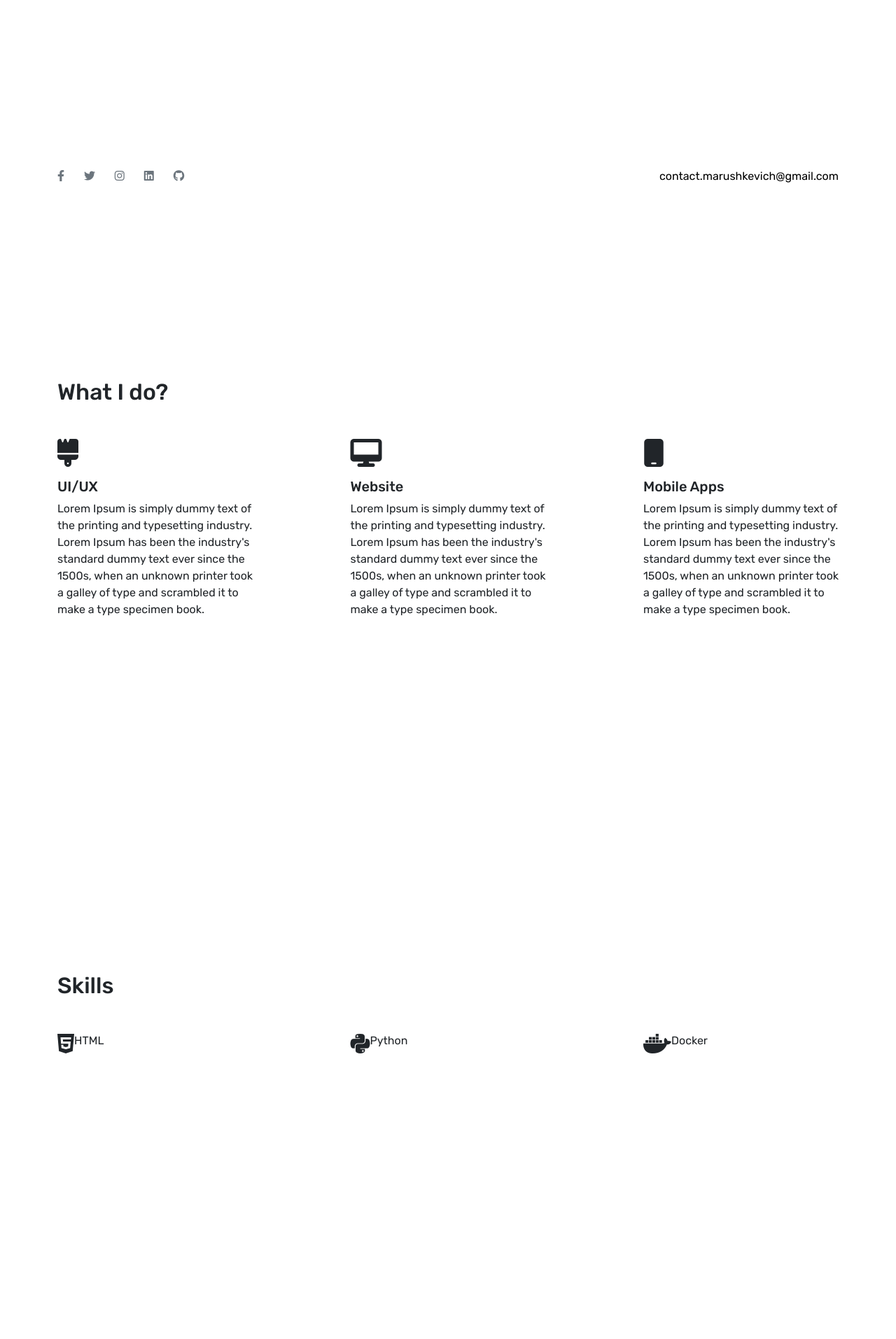
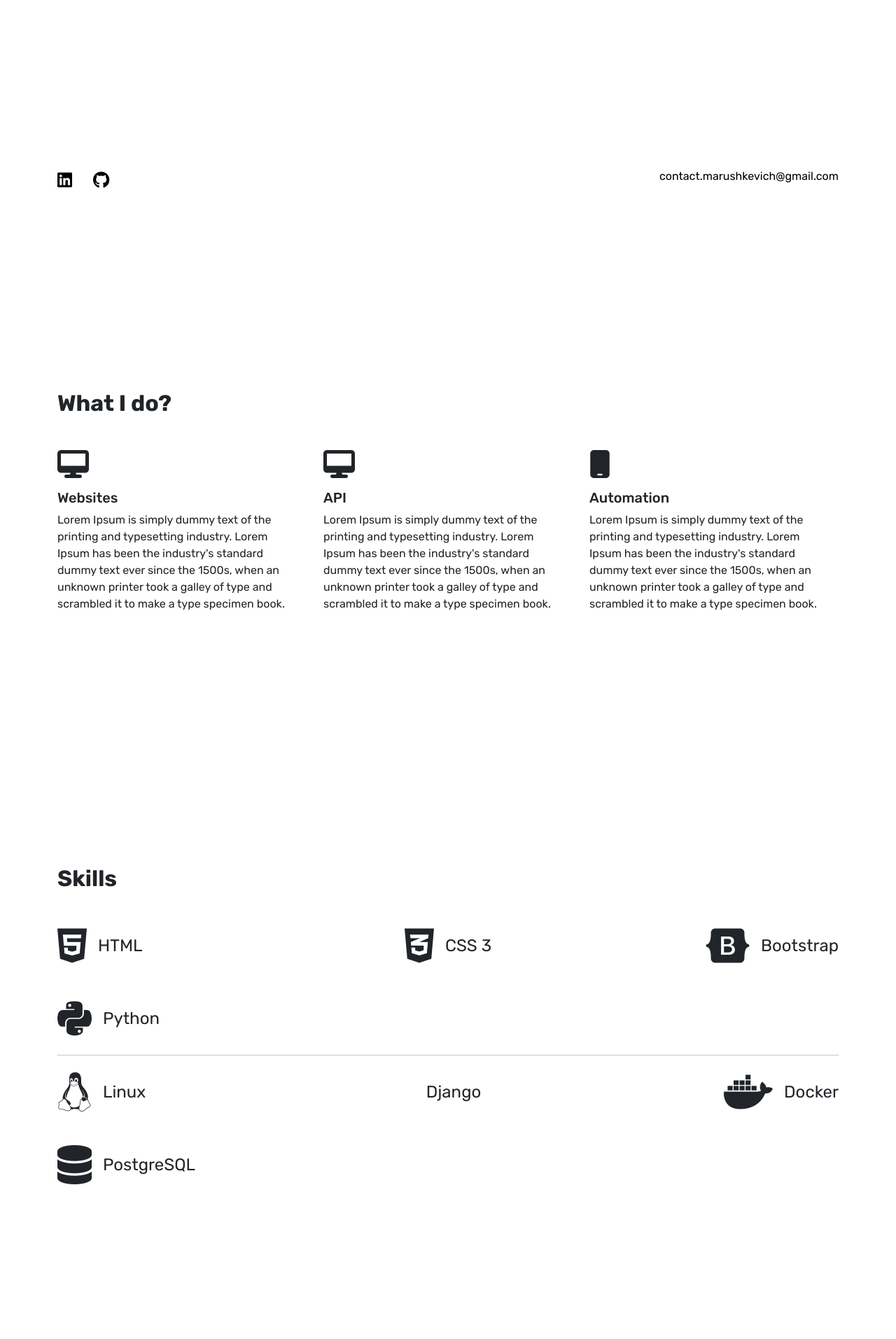
Before and after one commit to dragunov-m/Django-Blog, a Django app: page / in a window 1280 px wide. Shown: the part 548-2461 px from the top of the page at 70% size. Run offline with Django 4.2, Linux system fonts and the light colour scheme; parts of the project's set-up code (start-up, migrations or seed data) failed here and were passed over.

Commit message:
home page edited

```diff
--- a/blog/static/blog/css/main.css
+++ b/blog/static/blog/css/main.css
@@ -8,6 +8,13 @@ body {
 
 .cb-p p {
   margin: 0;
+}
+
+.link-secondary {
+  font-size: 24px;
+}
+.link-secondary .fa-brands {
+  color: black;
 }
 
 .profile-image {
@@ -44,4 +51,40 @@ body {
   margin-left: 5px;
 }
 
+.development {
+  height: 100vh;
+  display: flex;
+  align-items: center;
+}
+.development__title {
+  font-weight: 700;
+}
+.development__icon {
+  font-size: 40px;
+}
+.development__desc {
+  max-width: 325px;
+}
+
+.skills {
+  height: 85vh;
+  display: flex;
+  align-items: center;
+}
+.skills__title {
+  font-weight: 700;
+}
+.skills__icon {
+  font-size: 56px;
+}
+.skills__desc {
+  font-size: 24px;
+}
+
+.experience {
+  height: 85vh;
+  display: flex;
+  align-items: center;
+}
+
 /*# sourceMappingURL=main.css.map */
--- a/blog/static/blog/css/main.sass
+++ b/blog/static/blog/css/main.sass
@@ -7,6 +7,11 @@ body
 .cb-p
   p
     margin: 0
+
+.link-secondary
+  font-size: 24px
+  .fa-brands
+    color: black
 
 .profile-image
   width: 350px
@@ -40,3 +45,30 @@ body
 
   .timestamp
     margin-left: 5px
+
+.development
+  height: 100vh
+  display: flex
+  align-items: center
+  &__title
+    font-weight: 700
+  &__icon
+    font-size: 40px
+  &__desc
+    max-width: 325px
+
+.skills
+  height: 85vh
+  display: flex
+  align-items: center
+  &__title
+    font-weight: 700
+  &__icon
+    font-size: 56px
+  &__desc
+    font-size: 24px
+
+.experience
+  height: 85vh
+  display: flex
+  align-items: center
--- a/blog/templates/blog/welcome_page.html
+++ b/blog/templates/blog/welcome_page.html
@@ -28,21 +28,21 @@
             <section class="d-flex justify-content-center justify-content-lg-between pb-5">
 
                 <div>
-                    <a href="" class="me-4 link-secondary">
-                        <i class="fab fa-facebook-f"></i>
+                    <a href="https://www.linkedin.com/in/vdg/" class="me-4 link-secondary" target="_blank">
+                        <i class="fa-brands fa-linkedin"></i>
                     </a>
-                    <a href="" class="me-4 link-secondary">
-                        <i class="fab fa-twitter"></i>
+                    <a href="https://github.com/dragunov-m" class="me-4 link-secondary" target="_blank">
+                        <i class="fa-brands fa-github"></i>
                     </a>
-                    <a href="" class="me-4 link-secondary">
-                        <i class="fab fa-instagram"></i>
-                    </a>
-                    <a href="" class="me-4 link-secondary">
-                        <i class="fab fa-linkedin"></i>
-                    </a>
-                    <a href="" class="me-4 link-secondary">
-                        <i class="fab fa-github"></i>
-                    </a>
+{#                    <a href="" class="me-4 link-secondary">#}
+{#                        <i class="fab fa-instagram"></i>#}
+{#                    </a>#}
+{#                    <a href="" class="me-4 link-secondary">#}
+{#                        <i class="fab fa-linkedin"></i>#}
+{#                    </a>#}
+{#                    <a href="" class="me-4 link-secondary">#}
+{#                        <i class="fab fa-github"></i>#}
+{#                    </a>#}
                 </div>
 
                 <div class="d-none d-lg-block">
@@ -51,63 +51,144 @@
 
             </section>
 
-            <div style="height: 100vh; display: flex; align-items: center;">
+            <section style="height: 100vh; display: flex; align-items: center;" class="development">
                 <div style="width: 100%">
-                    <h2>What I do?</h2>
-                    <div class="d-flex justify-content-between mt-5">
-                        <div class="col-lg-3">
-                            <i class="fa-solid fa-brush mb-3" style="font-size: 40px"></i>
-                            <h5>UI/UX</h5>
-                            Lorem Ipsum is simply dummy text of the printing and typesetting industry. Lorem Ipsum has been the industry's standard dummy text ever since the 1500s, when an unknown printer took a galley of type and scrambled it to make a type specimen book.
+                    <h2 class="development__title">What I do?</h2>
+                    <div class="row mt-5">
+                        <div class="col-lg-4">
+                            <i class="fa-solid fa-desktop mb-3 development__icon"></i>
+                            <h5>Websites</h5>
+                            <p class="development__desc">
+                                Lorem Ipsum is simply dummy text of the printing and typesetting industry.
+                                Lorem Ipsum has been the industry's standard dummy text ever since the 1500s,
+                                when an unknown printer took a galley of type and scrambled it to make a type
+                                specimen book.
+                            </p>
                         </div>
-                        <div class="col-lg-3">
-                            <i class="fa-solid fa-desktop mb-3" style="font-size: 40px"></i>
-                            <h5>Website</h5>
-                            Lorem Ipsum is simply dummy text of the printing and typesetting industry. Lorem Ipsum has been the industry's standard dummy text ever since the 1500s, when an unknown printer took a galley of type and scrambled it to make a type specimen book.
+                        <div class="col-lg-4">
+                            <i class="fa-solid fa-desktop mb-3 development__icon"></i>
+                            <h5>API</h5>
+                            <p class="development__desc">
+                                Lorem Ipsum is simply dummy text of the printing and typesetting industry.
+                                Lorem Ipsum has been the industry's standard dummy text ever since the 1500s,
+                                when an unknown printer took a galley of type and scrambled it to make a type
+                                specimen book.
+                            </p>
                         </div>
-                        <div class="col-lg-3">
-                            <i class="fa-solid fa-mobile mb-3" style="font-size: 40px"></i>
-                            <h5>Mobile Apps</h5>
-                            Lorem Ipsum is simply dummy text of the printing and typesetting industry. Lorem Ipsum has been the industry's standard dummy text ever since the 1500s, when an unknown printer took a galley of type and scrambled it to make a type specimen book.
+                        <div class="col-lg-4">
+                            <i class="fa-solid fa-mobile mb-3 development__icon"></i>
+                            <h5>Automation</h5>
+                            <p class="development__desc">
+                                Lorem Ipsum is simply dummy text of the printing and typesetting industry.
+                                Lorem Ipsum has been the industry's standard dummy text ever since the 1500s,
+                                when an unknown printer took a galley of type and scrambled it to make a type
+                                specimen book.
+                            </p>
                         </div>
                     </div>
                 </div>
-            </div>
+            </section>
 
-            <div style="height: 85vh; display: flex; align-items: center;">
+            <section class="skills">
                 <div style="width: 100%">
-                    <h2>Skills</h2>
-                    <div class="d-flex justify-content-between mt-5">
-                        <div class="col-lg-3 d-flex">
-                            <i class="fa-brands fa-html5" style="font-size: 32px"></i>
-                            <p>HTML</p>
+                    <h2 class="skills__title">Skills</h2>
+                    <div class="row mt-5">
+                        <div class="col-lg-4">
+                            <div class="d-flex">
+                                <i class="fa-brands fa-html5 skills__icon"></i>
+                                <p class="skills__desc my-auto ms-3">HTML</p>
+                            </div>
                         </div>
-                        <div class="col-lg-3 d-flex">
-                            <i class="fa-brands fa-python" style="font-size: 32px"></i>
-                            <p>Python</p>
+                        <div class="col-lg-4 d-flex justify-content-lg-center">
+                            <div class="d-flex">
+                                <i class="fa-brands fa-css3-alt skills__icon"></i>
+                                <p class="skills__desc my-auto ms-3">CSS 3</p>
+                            </div>
                         </div>
-                        <div class="col-lg-3 d-flex">
-                            <i class="fa-brands fa-docker" style="font-size: 32px"></i>
-                            <p>Docker</p>
+                        <div class="col-lg-4 d-flex justify-content-lg-end">
+                            <div class="d-flex">
+                                <i class="fa-brands fa-bootstrap skills__icon"></i>
+                                <p class="skills__desc my-auto ms-3">Bootstrap</p>
+                            </div>
                         </div>
                     </div>
+                    <div class="row mt-5 mb-4">
+                        <div class="col-lg-4">
+                            <div class="d-flex">
+                                <i class="fa-brands fa-python skills__icon"></i>
+                                <p class="skills__desc my-auto ms-3">Python</p>
+                            </div>
+                        </div>
+                    </div>
+{#                        <div class="col-lg-4 d-flex justify-content-center">#}
+{#                            <div class="d-flex">#}
+{#                                <i class="fa-brands fa-docker skills__icon"></i>#}
+{#                                <p class="skills__text my-auto ms-3">Docker</p>#}
+{#                            </div>#}
+{#                        </div>#}
+                    <hr>
+
+                    <div class="row mt-4">
+                        <div class="col-lg-4">
+                            <div class="d-flex">
+                                <i class="fa-brands fa-linux skills__icon"></i>
+                                <p class="skills__desc my-auto ms-3">Linux</p>
+                            </div>
+                        </div>
+                        <div class="col-lg-4 d-flex justify-content-lg-center">
+                            <div class="d-flex">
+                                <p class="skills__desc my-auto ms-3">Django</p>
+                            </div>
+                        </div>
+                        <div class="col-lg-4 d-flex justify-content-lg-end">
+                            <div class="d-flex">
+                                <i class="fa-brands fa-docker skills__icon"></i>
+                                <p class="skills__desc my-auto ms-3">Docker</p>
+                            </div>
+                        </div>
+                    </div>
+
+                    <div class="row mt-5">
+                        <div class="col-lg-4">
+                            <div class="d-flex">
+                                <i class="fa-solid fa-database skills__icon"></i>
+                                <p class="skills__desc my-auto ms-3">PostgreSQL</p>
+                            </div>
+                        </div>
+                    </div>
+
                 </div>
-            </div>
+            </section>
 
-            <div style="height: 85vh; display: flex; align-items: center;">
+            <div class="experience">
                 <div style="width: 100%">
                     <h2>Experience</h2>
                     <div class="mt-5">
-                        <div class="col-lg-12">
-                            Lorem Ipsum is simply dummy text of the printing and typesetting industry. Lorem Ipsum has been the industry's standard dummy text ever since the 1500s, when an unknown printer took a galley of type and scrambled it to make a type specimen book.
+                        <div class="col-lg-12 mb-4">
+                            <h5>Python Developer - EasyTechApps (May 2023 - Present)</h5>
+                            <p>
+                                Lorem Ipsum is simply dummy text of the printing and typesetting industry.
+                                Lorem Ipsum has been the industry's standard dummy text ever since the 1500s, when an
+                                unknown printer took a galley of type and scrambled it to make a type specimen book.
+                            </p>
                         </div>
-                        <div class="col-lg-12">
-                            <h5>Website</h5>
-                            Lorem Ipsum is simply dummy text of the printing and typesetting industry. Lorem Ipsum has been the industry's standard dummy text ever since the 1500s, when an unknown printer took a galley of type and scrambled it to make a type specimen book.
+                        <hr>
+                        <div class="col-lg-12 mt-4 mb-4">
+                            <h5>Python Developer - Freelance (November 2021 - December 2022)</h5>
+                            <p>
+                                Lorem Ipsum is simply dummy text of the printing and typesetting industry.
+                                Lorem Ipsum has been the industry's standard dummy text ever since the 1500s, when an
+                                unknown printer took a galley of type and scrambled it to make a type specimen book.
+                            </p>
                         </div>
-                        <div class="col-lg-12">
-                            <h5>Mobile Apps</h5>
-                            Lorem Ipsum is simply dummy text of the printing and typesetting industry. Lorem Ipsum has been the industry's standard dummy text ever since the 1500s, when an unknown printer took a galley of type and scrambled it to make a type specimen book.
+                        <hr>
+                        <div class="col-lg-12 mt-4">
+                            <h5>Front-end Developer - BelVG (April 2018 - August 2018)</h5>
+                            <p>
+                                Lorem Ipsum is simply dummy text of the printing and typesetting industry.
+                                Lorem Ipsum has been the industry's standard dummy text ever since the 1500s, when an
+                                unknown printer took a galley of type and scrambled it to make a type specimen book.
+                            </p>
                         </div>
                     </div>
                 </div>
@@ -117,15 +198,15 @@
                 <div style="width: 100%">
                     <h2>What I do?</h2>
                     <div class="d-flex justify-content-between mt-5">
-                        <div class="col-lg-3">
+                        <div class="col-lg-4">
                             <h5>UI/UX</h5>
                             Lorem Ipsum is simply dummy text of the printing and typesetting industry. Lorem Ipsum has been the industry's standard dummy text ever since the 1500s, when an unknown printer took a galley of type and scrambled it to make a type specimen book.
                         </div>
-                        <div class="col-lg-3">
+                        <div class="col-lg-4">
                             <h5>Website</h5>
                             Lorem Ipsum is simply dummy text of the printing and typesetting industry. Lorem Ipsum has been the industry's standard dummy text ever since the 1500s, when an unknown printer took a galley of type and scrambled it to make a type specimen book.
                         </div>
-                        <div class="col-lg-3">
+                        <div class="col-lg-4">
                             <h5>Mobile Apps</h5>
                             Lorem Ipsum is simply dummy text of the printing and typesetting industry. Lorem Ipsum has been the industry's standard dummy text ever since the 1500s, when an unknown printer took a galley of type and scrambled it to make a type specimen book.
                         </div>
```
Also changed, not shown: 1 other file.
